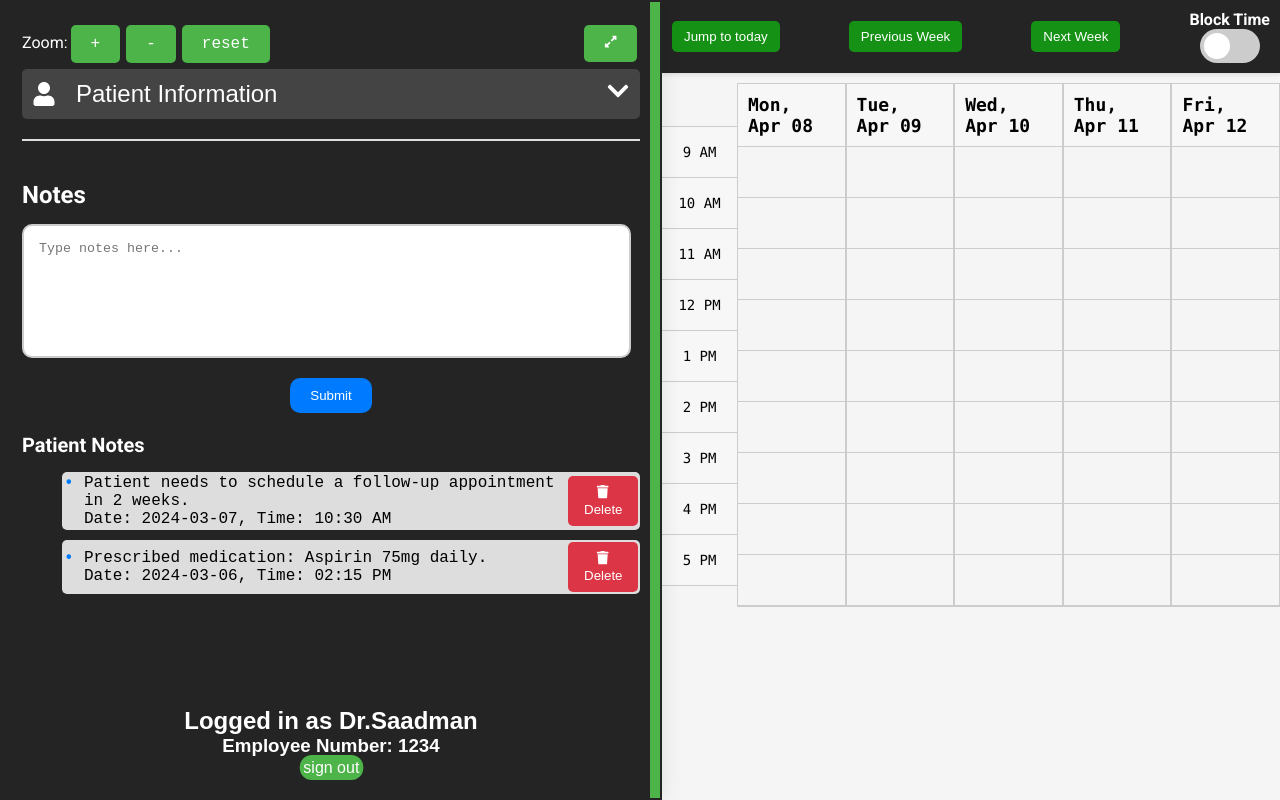
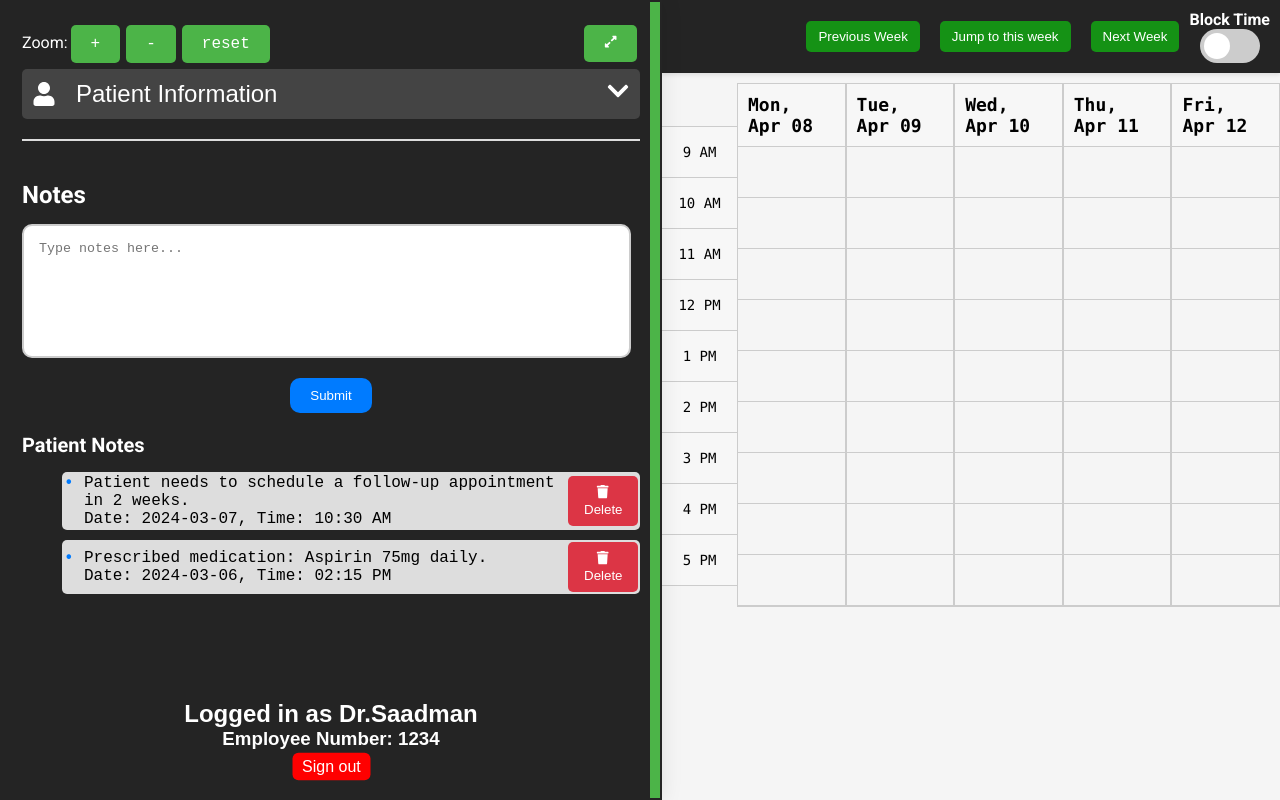
Before and after one commit to raja-omar/MediSync, a React (Vite) app in the folder appointment-management-system/: page /doctorscreen in a window 1280 px wide. Built offline with nearby package versions, Linux system fonts and the light colour scheme.

Commit message:
Minor fixes

```diff
--- a/appointment-management-system/src/components/Calendar.jsx
+++ b/appointment-management-system/src/components/Calendar.jsx
@@ -215,13 +215,14 @@ const Calendar = ({
             Currently seeing {docCalendar ? docCalendar.name : "No One"}&apos;s
             Calendar
           </div>
-          <button onClick={jumpToToday} className="nav-button">
-            Jump to today
-          </button>
 
           <button onClick={goToPreviousWeek} className="nav-button">
             Previous Week
           </button>
+          <button onClick={jumpToToday} className="nav-button">
+            Jump to this week
+          </button>
+
           <button onClick={goToNextWeek} className="nav-button">
             Next Week
           </button>
--- a/appointment-management-system/src/components/DoctorCalendar.jsx
+++ b/appointment-management-system/src/components/DoctorCalendar.jsx
@@ -187,13 +187,12 @@ const Calendar = () => {
   return (
     <>
       <div className="calendar">
-        <div className="calendar-header">
-          <button onClick={jumpToToday} className="nav-button">
-            Jump to today
-          </button>
-
+        <div className="calendar-header" style={{display:'flex', justifyContent:'flex-end'}}>
           <button onClick={goToPreviousWeek} className="nav-button">
             Previous Week
+          </button>
+          <button onClick={jumpToToday} className="nav-button">
+            Jump to this week
           </button>
           <button onClick={goToNextWeek} className="nav-button">
             Next Week
--- a/appointment-management-system/src/components/DoctorSidebar.jsx
+++ b/appointment-management-system/src/components/DoctorSidebar.jsx
@@ -250,7 +250,8 @@ const Sidebar = ({ isFullScreen, setIsFullScreen }) => {
       <div className="loggedInDetails">
         <h2>Logged in as Dr.Saadman</h2>
         <h3>Employee Number: 1234</h3>
-        <button onClick={() => navigate("/login")}>sign out</button>
+        <button style={{backgroundColor:"red",  padding: "4px 8px", borderRadius:"5px", marginTop: "5px"
+}} onClick={() => navigate("/login")}>Sign out</button>
       </div>
     </div>
   );
--- a/appointment-management-system/src/styles/Calendar.css
+++ b/appointment-management-system/src/styles/Calendar.css
@@ -8,10 +8,21 @@
   margin-bottom: 10px;
   display: flex;
   justify-content: space-between;
-  align-items: center; /* Align buttons vertically in the center */
-  background-color: #242424; /* Light and transparent background */
-  /* border-radius: 5px; */
+  align-items: center;
+  background-color: #242424;
   box-shadow: 0px 2px 4px rgba(0, 0, 0, 0.1);
+}
+
+.current_doc {
+  flex-grow: 1; /* Allows the current_doc div to take up remaining space */
+}
+
+.nav-buttons {
+  display: flex;
+}
+
+.nav-button {
+  margin-left: 10px; /* Adjust spacing between buttons if needed */
 }
 
 .nav-button {
--- a/appointment-management-system/src/styles/DoctorSidebarStyles.css
+++ b/appointment-management-system/src/styles/DoctorSidebarStyles.css
@@ -238,3 +238,13 @@ input:checked + .slider:before {
     padding: 3px;
   }
 }
+
+.doc-sign-out {
+  background-color: #4cb448; /* green login button */
+  font-size: 15px;
+  color: #fff;
+  border: none;
+  padding-left: 10px;
+  border-radius: 5px;
+  cursor: pointer;
+}
```
